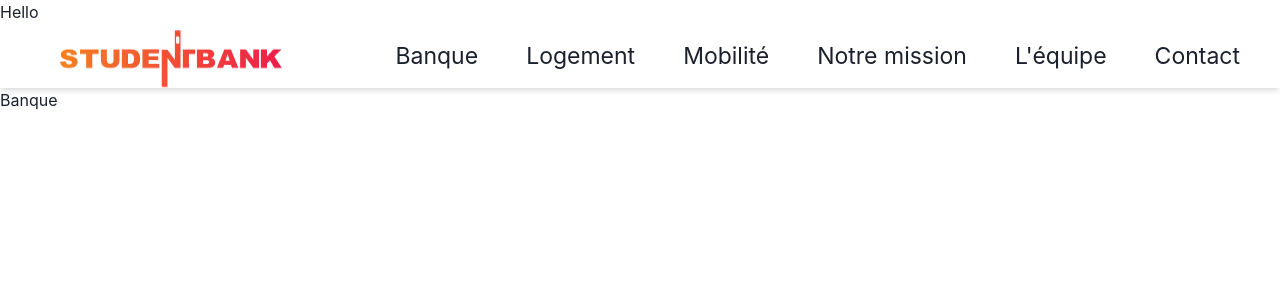
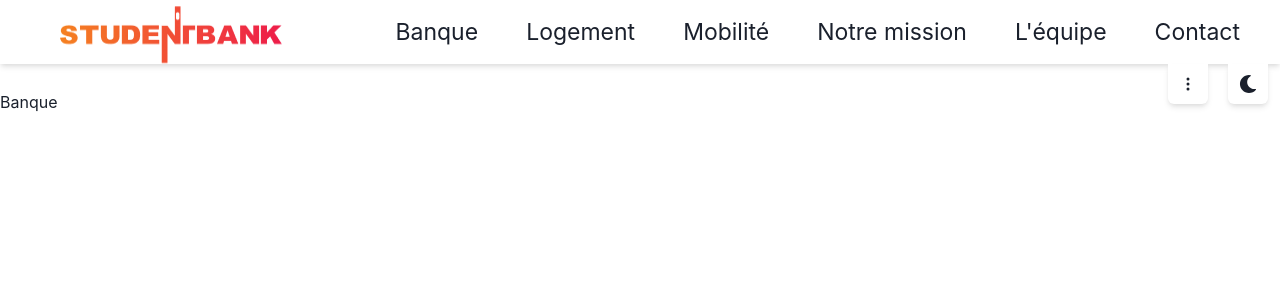
Before and after one commit to zakich4n/StudentBank-website, a React (Create React App) app: page /banque in a window 1280 px wide. Shown: the top 300 px of the page. Built offline with nearby package versions, Linux system fonts and the light colour scheme.

Commit message:
ajout des boutons langage et dark mode fonctionel

```diff
--- a/package.json
+++ b/package.json
@@ -12,6 +12,7 @@
     "framer-motion": "^6.3.16",
     "react": "^18.2.0",
     "react-dom": "^18.2.0",
+    "react-icons": "^4.4.0",
     "react-router-dom": "^6.3.0",
     "react-scripts": "5.0.1",
     "web-vitals": "^2.1.4"
--- a/src/App.js
+++ b/src/App.js
@@ -8,7 +8,6 @@ import NavBar from "./component/NavBar"
 function App() {
   return (
     <ChakraProvider>
-      <h1>Hello</h1>
       <NavBar/>
       <Outlet/>
     </ChakraProvider>
--- /dev/null
+++ b/src/component/ColorModeSwitcher.js
@@ -0,0 +1,26 @@
+import React from 'react';
+import { useColorMode, useColorModeValue, IconButton } from '@chakra-ui/react';
+import { FaMoon, FaSun } from 'react-icons/fa';
+
+export const ColorModeSwitcher = props => {
+  const { toggleColorMode } = useColorMode();
+  const text = useColorModeValue('dark', 'light');
+  const SwitchIcon = useColorModeValue(FaMoon, FaSun);
+
+
+  return (
+    <IconButton
+      size="md"
+      fontSize="lg"
+      aria-label={`Switch to ${text} mode`}
+      variant="ghost"
+      color="current"
+      marginLeft="2"
+      onClick={toggleColorMode}
+      icon={<SwitchIcon />}
+      {...props}
+    />
+  );
+};
+
+export default ColorModeSwitcher;
--- /dev/null
+++ b/src/component/LanguageSwitcher.js
@@ -0,0 +1,51 @@
+import {
+    Popover,
+    PopoverTrigger,
+    PopoverContent,
+    PopoverBody,
+    PopoverArrow,
+    IconButton,
+    Button,
+    Stack,
+    Flex,
+  } from '@chakra-ui/react';
+
+  import { BsThreeDotsVertical, BsChatSquareQuote } from 'react-icons/bs';
+  import { FaRegFlag } from 'react-icons/fa';
+
+  export default function ServerSecondaryOptions(props) {
+    return (
+      /**
+       * You may move the Popover outside Flex.
+       */
+      <Flex justifyContent="center">
+        <Popover placement="bottom" isLazy>
+          <PopoverTrigger>
+            <IconButton
+              aria-label="Selection de la langue"
+              icon={<BsThreeDotsVertical />}
+              variant="solid"
+              w="fit-content"
+              {...props}
+            />
+          </PopoverTrigger>
+          <PopoverContent w="fit-content" _focus={{ boxShadow: 'none' }}>
+            <PopoverArrow />
+            <PopoverBody>
+              <Stack>
+                <Button justifyContent="start" leftIcon={<FaRegFlag />}>
+                    Français
+                </Button>
+                <Button justifyContent="start" leftIcon={<FaRegFlag />}>
+                    English
+                </Button>
+                <Button justifyContent="start" leftIcon={<FaRegFlag />}>
+                    Espagnol
+                </Button>
+              </Stack>
+            </PopoverBody>
+          </PopoverContent>
+        </Popover>
+      </Flex>
+    );
+  }
--- a/src/component/NavBar.js
+++ b/src/component/NavBar.js
@@ -3,9 +3,17 @@ import {
     Box,
     Flex,
     Image,
+
+    Spacer,
     Link as ChakraLink,
     Stack,
+    useColorModeValue
 } from '@chakra-ui/react';
+
+
+
+import ColorModeSwitcher from './ColorModeSwitcher';
+import LanguageSwitcher from './LanguageSwitcher'
 
 
 const Navigation=[
@@ -36,12 +44,12 @@ const Navigation=[
 ]
 
 export default function NavBar() {
+    const background_color=useColorModeValue('white','rgba(53, 53, 53, 1)');
     return(
-        <>
+    <Box  h={90}>
         <Box
-            bg='white'
+            bg={background_color}
             px={10}
-
             boxShadow='md'
             sx={{
                     'font-style': 'normal',
@@ -66,6 +74,13 @@ export default function NavBar() {
             </Flex>
             </Flex>
         </Box>
-        </>
+        <Flex spacing={4}>
+            <Spacer/>
+            <LanguageSwitcher boxShadow='md' borderTopRadius={0} mr={3} bg={background_color}/>
+            <ColorModeSwitcher boxShadow='md' borderTopRadius={0} mr={3} bg={background_color} />
+        </Flex>
+
+    </Box>
+
     )
 }
--- a/src/index.js
+++ b/src/index.js
@@ -5,6 +5,7 @@ import {
   Routes,
   Route
 } from "react-router-dom";
+import { ColorModeScript } from '@chakra-ui/react'
 
 import Banque from "./routes/Banque";
 import Logement from "./routes/Logement";
@@ -13,12 +14,14 @@ import Mission from "./routes/Mission";
 import Equipe from "./routes/Equipe";
 import Contact from "./routes/Contact";
 
+import theme from './theme';
 import App from './App';
 
 
 const root = ReactDOM.createRoot(document.getElementById('root'));
 root.render(
   <BrowserRouter>
+  <ColorModeScript initialColorMode={theme.config.initialColorMode} />
     <Routes>
       <Route path="/" element={<App />}>
         <Route path="banque" element={<Banque />} />
--- /dev/null
+++ b/src/theme.js
@@ -0,0 +1,15 @@
+// theme.js
+
+// 1. import `extendTheme` function
+import { extendTheme } from '@chakra-ui/react'
+
+// 2. Add your color mode config
+const config = {
+  initialColorMode: 'light',
+  useSystemColorMode: false,
+}
+
+// 3. extend the theme
+const theme = extendTheme({ config })
+
+export default theme
```
Also changed, not shown: 1 other file (tests, documents, lock files or other folders). Lines whose indentation alone changed are shown as unchanged.
